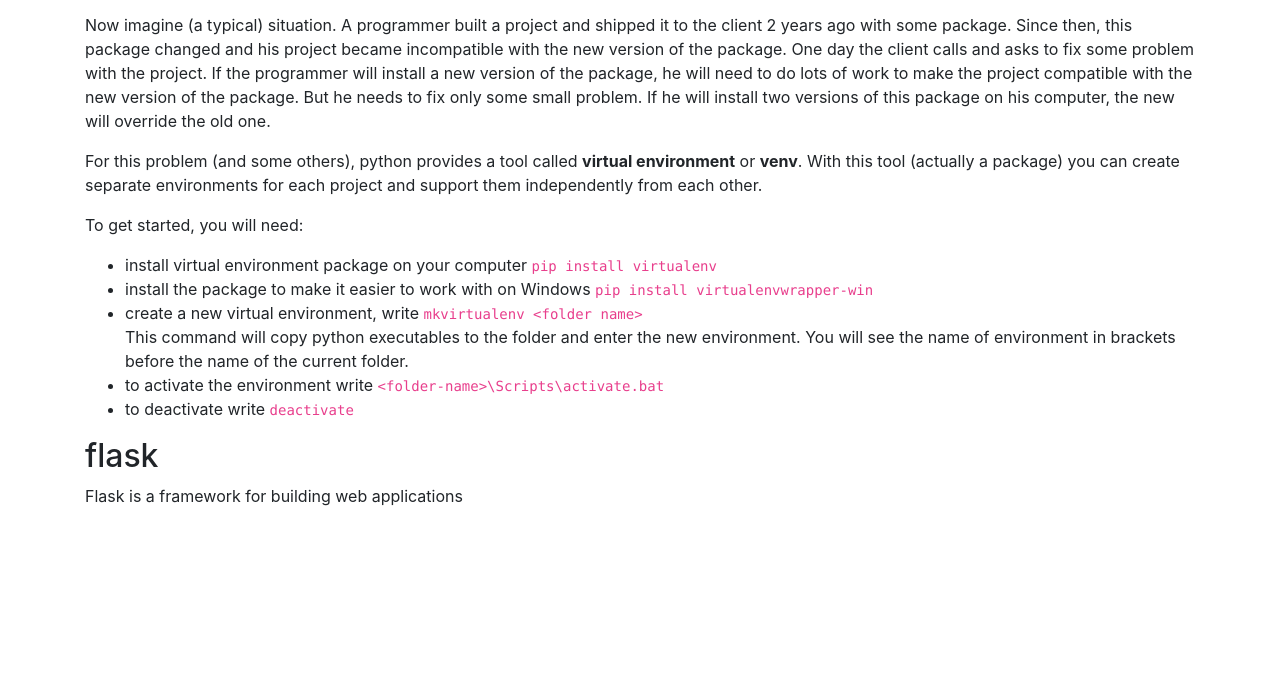
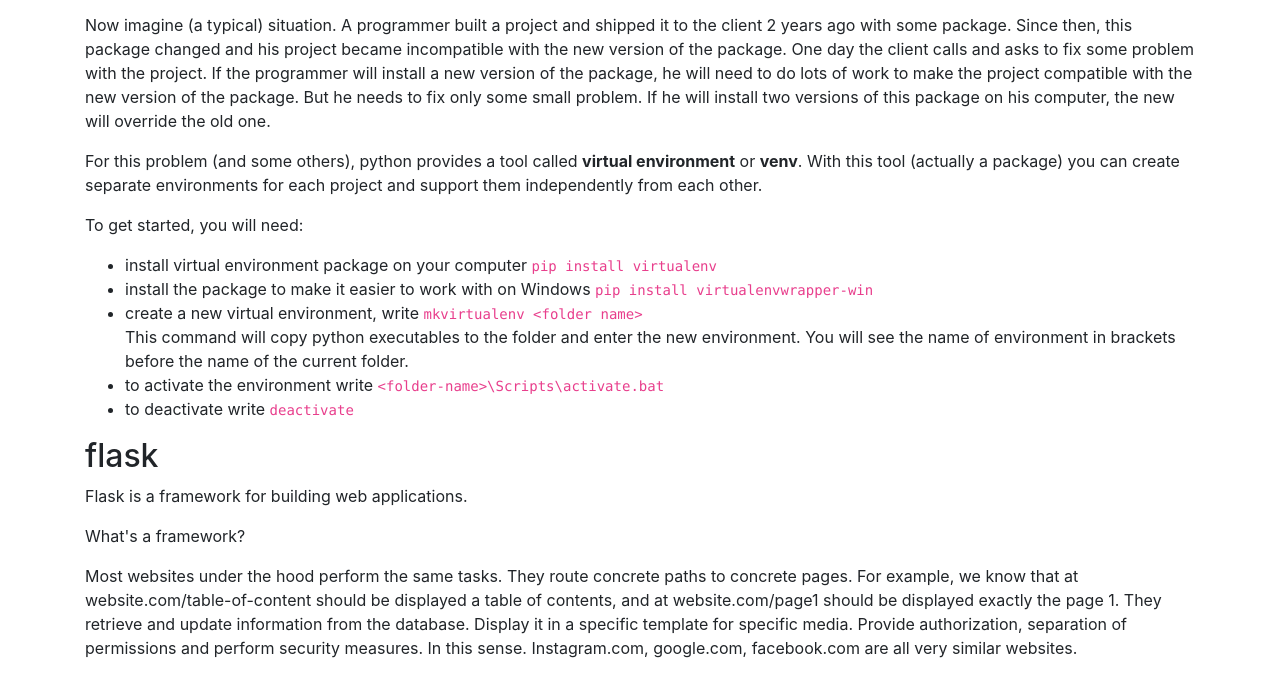
Before and after one commit to konstyefremov/konstyefremov.github.io, a plain HTML site: page webdev-notes/1.html in a window 1280 px wide. Shown: the part 518-1194 px from the top of the page. Before the commit the page ends 1042 px from the top, so only its background shows below. Drawn offline with nearby package versions, Linux system fonts and the light colour scheme.

Commit message:
Update 1.html

```diff
--- a/webdev-notes/1.html
+++ b/webdev-notes/1.html
@@ -70,7 +70,15 @@
         </li>
       </ul>
       <h2>flask</h2>
-      <p>Flask is a framework for building web applications</p>
+      <p>Flask is a framework for building web applications. </p>
+      <p>What's a framework?</p>
+      <p>
+        Most websites under the hood perform the same tasks. They route concrete paths to concrete pages.
+        For example, we know that at website.com/table-of-content should be displayed a table of contents, and
+        at website.com/page1 should be displayed exactly the page 1.
+        They retrieve and update information from the database. Display it in a specific template for specific media.
+        Provide authorization, separation of permissions and perform security measures. In this sense. Instagram.com, google.com, facebook.com are all very similar websites.
+      </p>
     </div>
     <!-- Optional JavaScript -->
     <!-- jQuery first, then Popper.js, then Bootstrap JS -->
```
